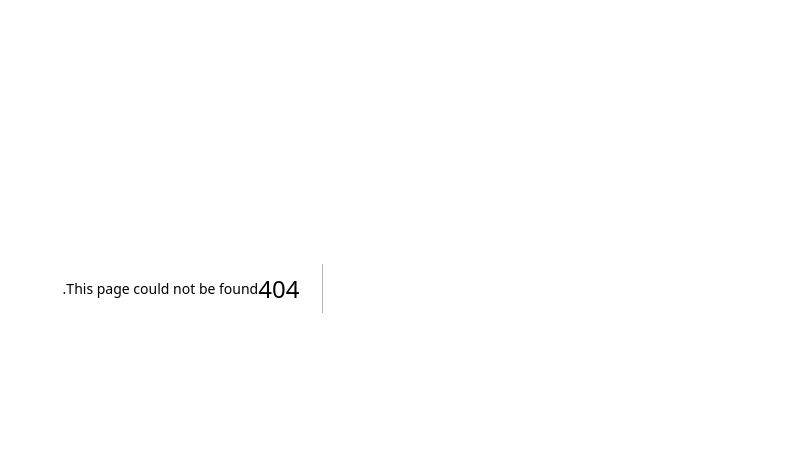
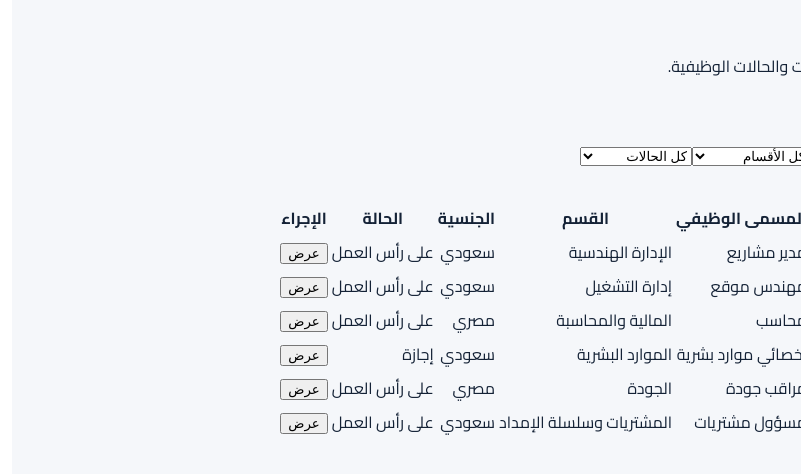
Before and after one commit to tempo033/bade3, a Next.js app: page /dashboard/employees in a window 1280 px wide. Before the commit this address had no page. Shown: the part 112-586 px from the top of the page, without its empty margins (479-1280 px from the left). Built offline with nearby package versions, Linux system fonts and the light colour scheme.

Commit message:
Add Bade3 employees management page

```diff
--- /dev/null
+++ b/app/dashboard/employees/page.tsx
@@ -0,0 +1,45 @@
+import Link from 'next/link'
+
+const employees = [
+  ['1001','أحمد محمد العتيبي','مدير مشاريع','الإدارة الهندسية','سعودي','على رأس العمل'],
+  ['1002','محمد عبدالله سالم','مهندس موقع','إدارة التشغيل','سعودي','على رأس العمل'],
+  ['1003','خالد حسن علي','محاسب','المالية والمحاسبة','مصري','على رأس العمل'],
+  ['1004','سارة أحمد محمد','أخصائي موارد بشرية','الموارد البشرية','سعودي','إجازة'],
+  ['1005','يوسف محمود حسن','مراقب جودة','الجودة','مصري','على رأس العمل'],
+  ['1006','عبدالله صالح','مسؤول مشتريات','المشتريات وسلسلة الإمداد','سعودي','على رأس العمل'],
+]
+
+export default function EmployeesPage() {
+  return (
+    <main className="dashboard-page">
+      <aside className="side">
+        <Link href="/" className="brand"><span className="brand-mark">B</span><span>Bade3</span></Link>
+        <div className="side-label">الرئيسية</div>
+        <Link className="side-link" href="/dashboard">لوحة التحكم</Link>
+        <Link className="side-link active" href="/dashboard/employees">الموظفون</Link>
+        <Link className="side-link" href="/dashboard/attendance">الحضور والانصراف</Link>
+        <Link className="side-link" href="/dashboard/leaves">الإجازات والأذونات</Link>
+        <Link className="side-link" href="/dashboard/payroll">الرواتب</Link>
+        <div className="side-label">الإدارة</div>
+        <Link className="side-link" href="/">التقارير</Link>
+        <Link className="side-link" href="/">الإعدادات</Link>
+      </aside>
+      <section className="dash-content">
+        <header className="page-title-row">
+          <div><span className="eyebrow">إدارة الموارد البشرية</span><h1>الموظفون</h1><p>إدارة بيانات الموظفين والملفات والحالات الوظيفية.</p></div>
+          <button className="primary">+ إضافة موظف</button>
+        </header>
+        <div className="toolbar">
+          <input placeholder="بحث باسم الموظف أو الرقم..." />
+          <select defaultValue="all"><option value="all">كل الأقسام</option><option>الموارد البشرية</option><option>الإدارة الهندسية</option><option>إدارة التشغيل</option><option>المالية والمحاسبة</option></select>
+          <select defaultValue="status"><option value="status">كل الحالات</option><option>على رأس العمل</option><option>إجازة</option></select>
+        </div>
+        <div className="table-panel">
+          <div className="table-head"><b>قائمة الموظفين</b><span>{employees.length} موظفين</span></div>
+          <div className="employee-table-wrap"><table><thead><tr><th>الرقم</th><th>اسم الموظف</th><th>المسمى الوظيفي</th><th>القسم</th><th>الجنسية</th><th>الحالة</th><th>الإجراء</th></tr></thead>
+          <tbody>{employees.map(e=><tr key={e[0]}><td>{e[0]}</td><td><b>{e[1]}</b></td><td>{e[2]}</td><td>{e[3]}</td><td>{e[4]}</td><td><span className={e[5]==='إجازة'?'status status-leave':'status'}>{e[5]}</span></td><td><button className="table-action">عرض</button></td></tr>)}</tbody></table></div>
+        </div>
+      </section>
+    </main>
+  )
+}
```
